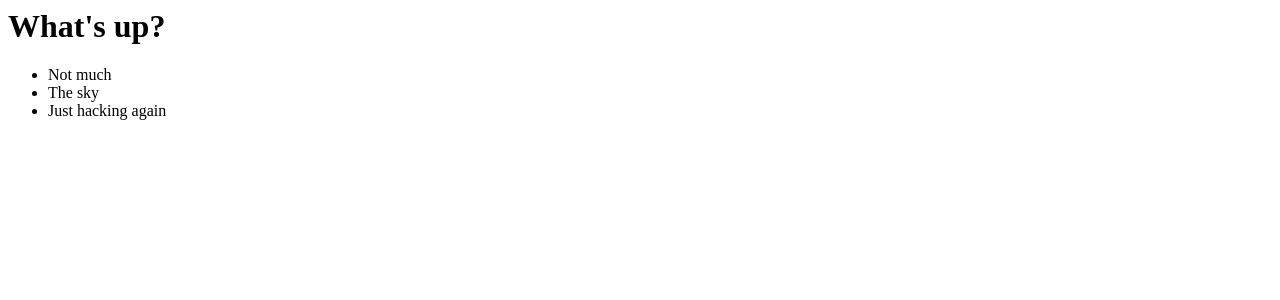
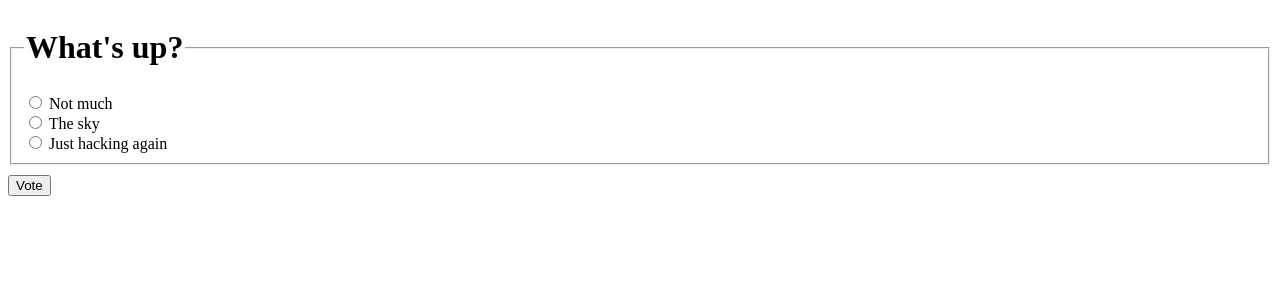
Before and after one commit to angelomesquita/pnd-django-polls-730, a Django app: page /polls/1/ in a window 1280 px wide. Shown: the top 300 px of the page. Run offline with Django 4.2, Linux system fonts and the light colour scheme; data comes from the database, SQL or seed files in the repository.

Commit message:
parte 4: crie um formulário simples

```diff
--- a/polls/templates/polls/detail.html
+++ b/polls/templates/polls/detail.html
@@ -1,7 +1,15 @@
-<h1>{{ question.question_text }}</h1>
+<form action="{% url 'polls:vote' question.id %}" method="post">
+    {% csrf_token %}
+    <fieldset style="margin-bottom: 10px;">
+        <legend> <h1>{{ question.question_text }}</h1> </legend>
 
-<ul>
-    {% for choice in question.choice_set.all %}
-    <li>{{ choice.choice_text }}</li>
-    {% endfor %}
-</ul>
+        {% if error_message %}<p><strong>{{ error_message }}</strong></p>{% endif %}
+
+        {% for choice in question.choice_set.all %}
+            <input type="radio" name="choice" id="choice{{ forloop.counter }}" value="{{ choice.id }}">
+            <label for="choice{{ forloop.counter }}">{{ choice.choice_text }}</label><br>
+        {% endfor %}
+
+    </fieldset>
+    <input type="submit" value="Vote">
+</form>
```
